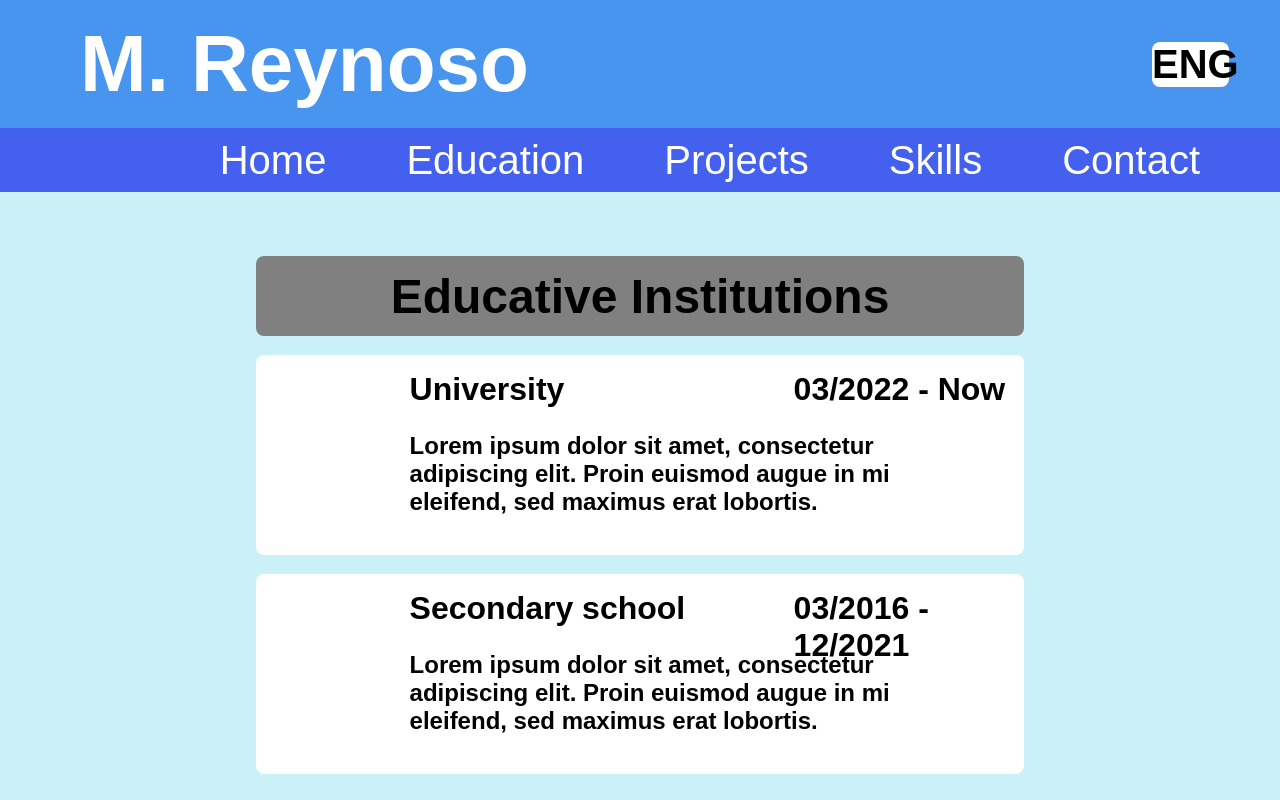
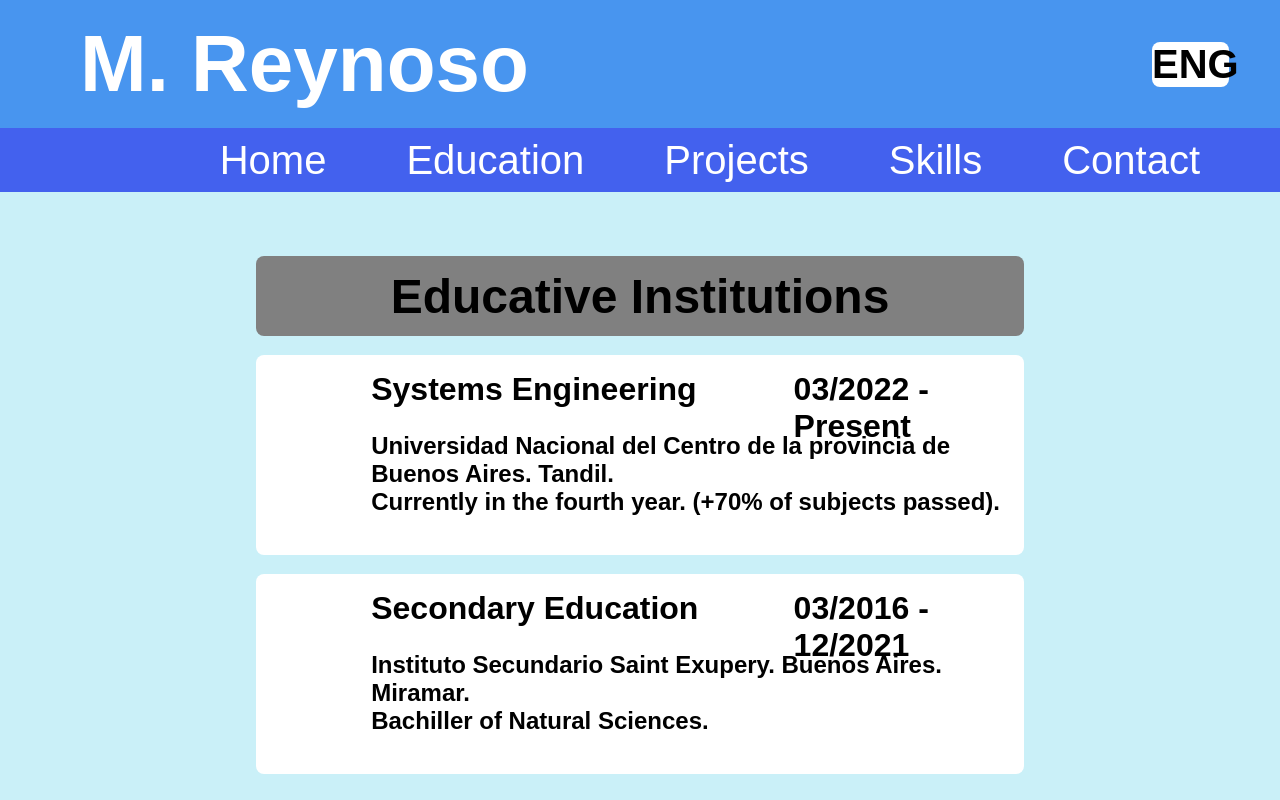
Before and after one commit to MaximoAReynoso/portfolio, a React (Vite) app in the folder client/: page /education in a window 1280 px wide. Shown: the top 800 px of the page. Built offline with nearby package versions, Linux system fonts and the light colour scheme.

Commit message:
data added

```diff
--- a/client/index.html
+++ b/client/index.html
@@ -4,7 +4,7 @@
     <meta charset="UTF-8" />
     <link rel="icon" type="image/svg+xml" href="/vite.svg" />
     <meta name="viewport" content="width=device-width, initial-scale=1.0" />
-    <title>client</title>
+    <title>M. Reynoso</title>
   </head>
   <body>
     <div id="root"></div>
--- a/client/src/pages/Education.css
+++ b/client/src/pages/Education.css
@@ -28,7 +28,7 @@
 .educationName {
     position: absolute;
     margin-top: 2%;
-    margin-left: 20%;
+    margin-left: 15%;
     font-size: 4vh;
 }
 
@@ -41,8 +41,8 @@
 
 .educationDescription {
     position: absolute;
-    width: 70%;
+    width: 85%;
     margin-top: 10%;
-    margin-left: 20%;
+    margin-left: 15%;
     font-size: 3vh;
 }
--- a/client/src/pages/Education.jsx
+++ b/client/src/pages/Education.jsx
@@ -7,14 +7,14 @@ function Education () {
         <motion.div initial={{ x: 100, opacity: 0 }} animate={{ x: 0, opacity: 1 }} exit={{ x: -100, opacity: 0 }} transition={{ duration: 0.6, ease: 'easeOut' }}>
             <p className='educationLabel'>Educative Institutions</p>
             <div className='boxEducation'>
-                <p className='educationName'>University</p>
-                <p className='educationDate'>03/2022 - Now</p>
-                <p className='educationDescription'>Lorem ipsum dolor sit amet, consectetur adipiscing elit. Proin euismod augue in mi eleifend, sed maximus erat lobortis.</p>
+                <p className='educationName'>Systems Engineering</p>
+                <p className='educationDate'>03/2022 - Present</p>
+                <p className='educationDescription'>Universidad Nacional del Centro de la provincia de Buenos Aires. Tandil.<br />Currently in the fourth year. (+70% of subjects passed).</p>
             </div>
             <div className='boxEducation'>
-                <p className='educationName'>Secondary school</p>
+                <p className='educationName'>Secondary Education</p>
                 <p className='educationDate'>03/2016 - 12/2021</p>
-                <p className='educationDescription'>Lorem ipsum dolor sit amet, consectetur adipiscing elit. Proin euismod augue in mi eleifend, sed maximus erat lobortis.</p>
+                <p className='educationDescription'>Instituto Secundario Saint Exupery. Buenos Aires. Miramar.<br />Bachiller of Natural Sciences.</p>
             </div>
 
             <p className='educationLabel'>Certifications</p>
--- a/client/src/pages/Home.jsx
+++ b/client/src/pages/Home.jsx
@@ -7,7 +7,7 @@ function Home (){
         <motion.div initial={{ x: 100, opacity: 0 }} animate={{ x: 0, opacity: 1 }} exit={{ x: -100, opacity: 0 }} transition={{ duration: 0.6, ease: 'easeOut' }}>
             <div className='imgHolder'></div>
             <p className='myName'>Máximo Andrés Reynoso <br/> Advanced Systems Engineering student</p>
-            <p className='description'>Lorem ipsum dolor sit amet, consectetur adipiscing elit. Proin euismod augue in mi eleifend, sed maximus erat lobortis. Vestibulum tempus nec purus et iaculis. Vivamus tincidunt molestie tempor. Pellentesque porttitor turpis eget congue consectetur. Mauris ante neque, iaculis ut diam id, blandit interdum quam. Maecenas euismod, orci nec imperdiet tristique, dolor orci sodales velit, ac placerat velit orci vel felis. In hendrerit dolor ut massa aliquam iaculis. Pellentesque laoreet venenatis dui quis accumsan. Pellentesque habitant morbi tristique senectus et netus et malesuada fames ac turpis egestas. Donec in lectus eu leo sollicitudin suscipit vel ut mi. </p>
+            <p className='description'>Advanced Systems Engineering student with over 70% subjects passed and a background in programming and data analysis (Python, SQL, NumPy, Pandas, Matplotlib). I complement my training with courses in Data Science and the Internet of Things. I volunteer for the REHTO Project, performing equipment diagnostics, repair, and refurbishment, as well as installing Linux and open source software. I'm looking for my first work experience in IT or data analysis to apply my technical knowledge and continue developing in professional environments.</p>
         </motion.div>
         </>
     )
```
